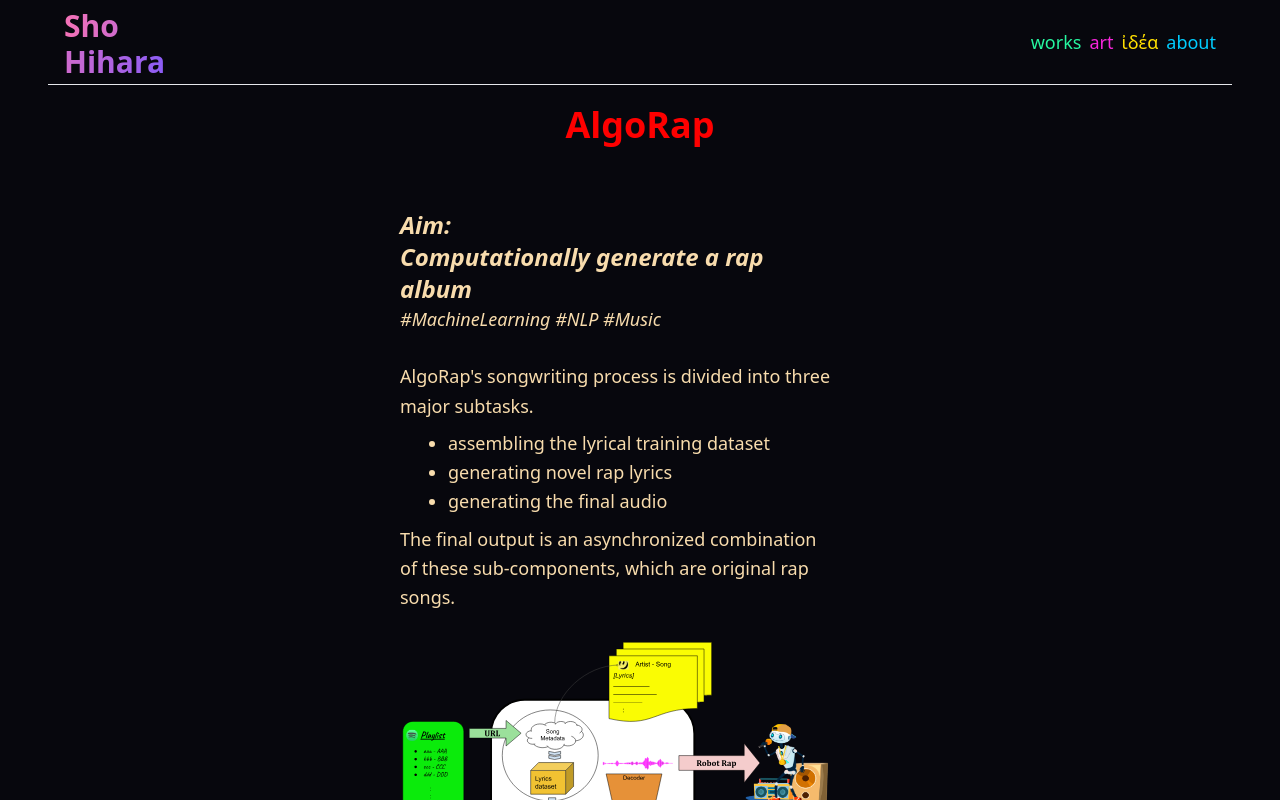
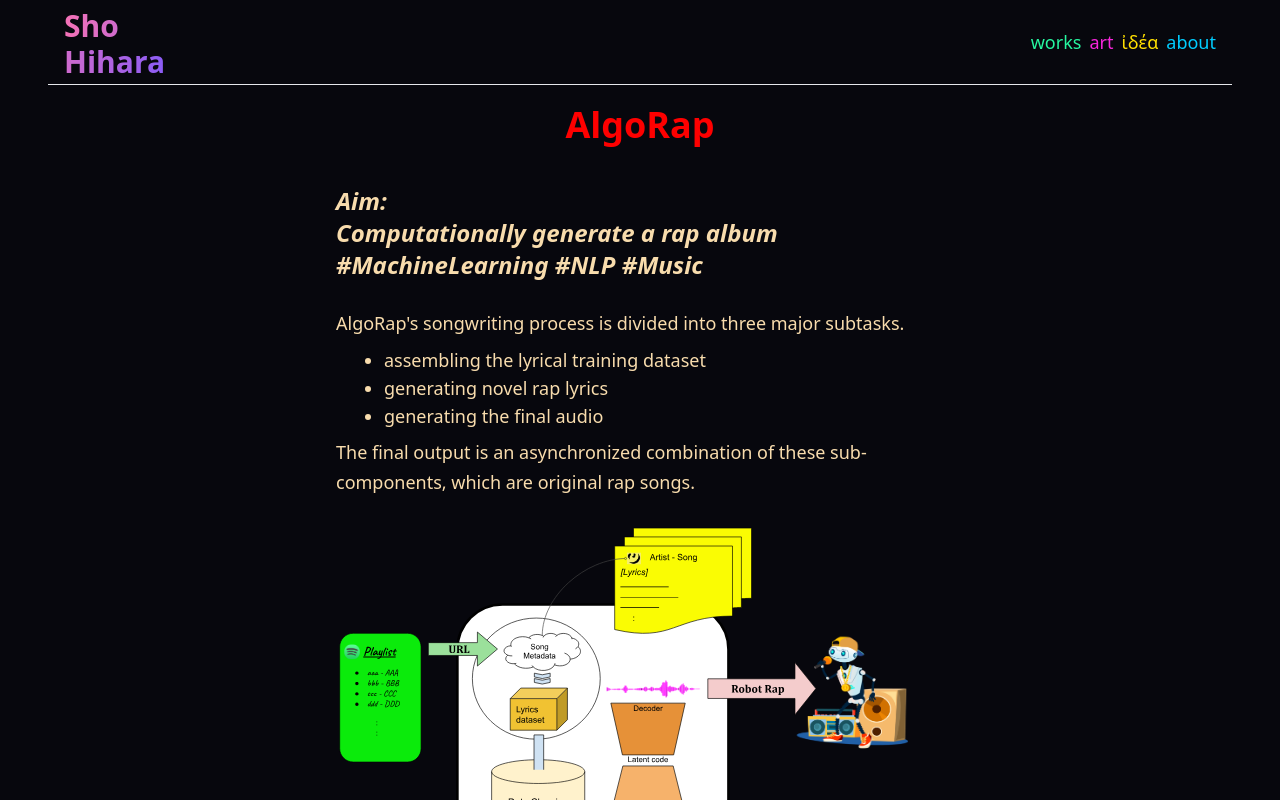
Before and after one commit to neila/neila.github.io, a Next.js app: page /works/algorap in a window 1280 px wide. Shown: the top 800 px of the page. Built offline with nearby package versions, Linux system fonts and the light colour scheme; what @tailwindcss/typography would draw is missing.

Commit message:
formatting fixes

```diff
--- a/components/Header.js
+++ b/components/Header.js
@@ -15,7 +15,7 @@ function Header() {
                     src = {Icon}
                     width={80}
                     height={80}/> */}
-                    <div className="text-3xl font-extrabold absolute w-0 cursor-pointer">
+                    <div className="text-2xl lg:text-3xl font-extrabold absolute w-0 cursor-pointer">
                         <span className="bg-clip-text text-transparent bg-gradient-to-r from-pink-400 to-purple-500">
                             Sho Hihara
                         </span>
--- a/components/Header_home.js
+++ b/components/Header_home.js
@@ -13,7 +13,7 @@ function Header_home() {
                     src = {Icon}
                     width={80}
                     height={80}/> */}
-                    <div className="text-3xl font-extrabold absolute w-0 cursor-pointer">
+                    <div className="text-2xl lg:text-3xl font-extrabold absolute w-0 cursor-pointer">
                         <span className="bg-clip-text text-transparent bg-gradient-to-r from-pink-400 to-purple-500">
                             Sho Hihara
                         </span>
--- a/pages/ideas.js
+++ b/pages/ideas.js
@@ -56,8 +56,8 @@ export default function ideas({ postsList }) {
                                         pathname: `/ideas/${encodeURIComponent(id)}`
                                     }}>
                                     <div>
-                                        <h3 className=' truncate'>{id}</h3>
-                                        <small className=' truncate'>{dateFormat(date, "yyyy-mm-dd", true)}, {tags}</small>
+                                        <h3 className='truncate text-base lg:text-lg'>{id}</h3>
+                                        <p className='truncate text-xs lg:text-sm'>{dateFormat(date, "yyyy-mm-dd", true)}, {tags}</p>
                                     </div>
                                 </Link>
                             </div>
--- a/pages/works/algorap.js
+++ b/pages/works/algorap.js
@@ -11,7 +11,7 @@ import Algorap6_1 from '/public/images/Algorap6_1.png';
 import Algorap6_2 from '/public/images/Algorap6_2.png';
 import Algorap6_3 from '/public/images/Algorap6_3.png';
 
-const Title = ({section, color}) => <div class="mt-5 mb-7 text-center flex-grow-0"><h1 className={color}> {section} </h1></div>
+const Title = ({section, color}) => <div className="mt-5 mb-7 text-center flex-grow-0"><h1 className={color}> {section} </h1></div>
 
 export default function algorap() {
     return (
@@ -29,29 +29,29 @@ export default function algorap() {
                     <div className='h-full flex-grow relative text-[#F8DCAD]'>
                         <Title section="AlgoRap" color="text-[#FE0000]" />
 
-                        <div className="md:w-4/6 lg:w-1/2 md:ml-32 lg:ml-48 mt-10 lg:mt-16 left-2 ">
+                        <div className="lg:w-4/6 2xl:w-1/2 lg:ml-32 2xl:ml-48 mt-10 2xl:mt-16 left-2 ">
 
-                            <p><em>
-                                <h2>Aim: <br /> Computationally generate a rap album</h2>
+                            <h2><em>
+                                Aim: <br /> Computationally generate a rap album
                                 #MachineLearning #NLP #Music
-                            </em></p>
+                            </em></h2>
                             <br />
 
                             <p>
                                 AlgoRap's songwriting process is divided into three major subtasks.
+                            </p>
                             <ol className="p-2">
                                 <li className='list-disc ml-10'>assembling the lyrical training dataset</li>
                                 <li className='list-disc ml-10'>generating novel rap lyrics</li>
                                 <li className='list-disc ml-10'>generating the final audio</li>
                             </ol>
+                            <p>
                                 The final output is an asynchronized combination of these sub-components, which are original rap songs.
                             </p>
                             <br />
                             <Image src = {Algorap1} />
                             <br />
-                            <p >
                             <h2>Generating Lyrics</h2>
-                            </p>
                             <p>
                                 To generate rap verses, AlgoRap finetunes OpenAI’s GPT-2, an unsupervised, general-purpose generative language model based on Transformer architecture.
                                 The approach is called the PPLM (Plug-and-Play Language Model), which combines a pretrained language model with an attribute model to fine-tunes the final output to the style of our choice - in this case, rap lyrics.
@@ -91,6 +91,7 @@ export default function algorap() {
                             <br />
                             <p>
                                 The model produces good outputs now and then, such as the following example with consistent end rhymes:
+                            </p>
                             <ul className="text-center p-2">
                                 <li>My verses are criminal</li>
                                 <li>Efforts are minimal</li>
@@ -98,9 +99,11 @@ export default function algorap() {
                                 <li>We’ll put you in a critical</li>
                                 <li>When we invisible</li>
                             </ul>
+                            <p>
                                 However, like any rapper, AlgoRap also flops.
                                 Sometimes, it gets stuck repeating the same verse or word over and over again.
                                 One such failure repeated the same five words 42 times:
+                            </p>
                             <ul className="text-center p-2">
                                 <li>What is a magic ring?</li>
                                 <li>What is a magic ring?</li>
@@ -108,12 +111,11 @@ export default function algorap() {
                                 <li>What is a magic ring?</li>
                                 <li>What is a magic ring?</li>
                             </ul>
+                            <p>
                                 See <a href='https://drive.google.com/drive/folders/13w_n7UNzEaPrk6yLpNp_0GsYC9sB8-I7?usp=sharing'>here</a> for more examples of the generated lyrics.
                             </p>
                             <br />
-                            <p >
                             <h2>From words to songs</h2>
-                            </p>
                             <p>
                                 Music data is extremely high dimensional. At any given point of a song, which is of arbitrary finite length,
                                 there are 48 different pitches (and that is by limiting ourselves within a four octave range of the chromatic scale) that can be played by a single piano.
--- a/pages/works/digihana.js
+++ b/pages/works/digihana.js
@@ -5,7 +5,7 @@ import Footer from '../../components/Footer';
 import flower1 from '/public/images/flower1.svg';
 import flower2 from '/public/images/flower2.svg';
 
-const Title = ({digi, hana, colord, colorh}) => <div class="mt-5 mb-7 justify-center flex"><h1 className={colord}> {digi} </h1><h1 className={colorh}> {hana} </h1></div>
+const Title = ({digi, hana, colord, colorh}) => <div className="mt-5 mb-7 justify-center flex"><h1 className={colord}> {digi} </h1><h1 className={colorh}> {hana} </h1></div>
 
 export default function radio() {
     return (
@@ -23,7 +23,7 @@ export default function radio() {
                     <div className='h-full flex-grow relative'>
                         <Title digi="DIGI" hana="HANA" colord="bg-clip-text text-transparent bg-gradient-to-b from-[#22C1C3] to-[#FDBB2D]" colorh="bg-clip-text text-transparent bg-gradient-to-b from-[#833AB4] to-[#FD1D1D]"/>
 
-                        <div className="md:w-4/6 lg:w-1/2 md:ml-32 lg:ml-48 mt-10 lg:mt-16 left-2 ">
+                        <div className="lg:w-4/6 2xl:w-1/2 lg:ml-32 2xl:ml-48 mt-10 2xl:mt-16 left-2 ">
                             <div className="flex"><Image src={flower1} /><Image src={flower2} /></div>
                             <br />
                             <p>
--- a/pages/works/radio.js
+++ b/pages/works/radio.js
@@ -4,7 +4,7 @@ import Header from '../../components/Header';
 import Footer from '../../components/Footer';
 import Songrec from '/public/images/songrec.png'
 
-const Title = ({section, color}) => <div class="mt-5 mb-7 text-center flex-grow-0"><h1 className={color}> {section} </h1></div>
+const Title = ({section, color}) => <div className="mt-5 mb-7 text-center flex-grow-0"><h1 className={color}> {section} </h1></div>
 
 export default function radio() {
     return (
@@ -22,7 +22,7 @@ export default function radio() {
                     <div className='h-full flex-grow relative text-[#94988C]'>
                         <Title section="Radio algorithm" color="text-[#6CC417]"/>
 
-                        <div className="md:w-4/6 lg:w-1/2 md:ml-32 lg:ml-48 mt-10 lg:mt-16 left-2 ">
+                        <div className="lg:w-4/6 2xl:w-1/2 lg:ml-32 2xl:ml-48 mt-10 2xl:mt-16 left-2 ">
                             <p>
                                 I implemented an algorithm that takes a user’s input as a song title and returns the list of songs that should be played in order; like a radio.
                             </p>
--- a/pages/works/synthfeed.js
+++ b/pages/works/synthfeed.js
@@ -4,7 +4,7 @@ import Header from '../../components/Header';
 import Footer from '../../components/Footer';
 import Synthfeed1 from '/public/images/Synthfeed_home.png'
 
-const Title = ({section, color}) => <div class="mt-5 mb-7 text-center flex-grow-0"><h1 className={color}> {section} </h1></div>
+const Title = ({section, color}) => <div className="mt-5 mb-7 text-center flex-grow-0"><h1 className={color}> {section} </h1></div>
 
 export default function synthfeed() {
     return (
@@ -22,7 +22,7 @@ export default function synthfeed() {
                     <div className='h-full flex-grow relative text-[#6BADDC]'>
                         <Title section="SynthFeed" color="text-[#00CC30]" />
 
-                        <div className="md:w-4/6 lg:w-1/2 md:ml-32 lg:ml-48 mt-10 lg:mt-16 left-2 ">
+                        <div className="lg:w-4/6 2xl:w-1/2 lg:ml-32 2xl:ml-48 mt-10 lg:mt-16 left-2 ">
                             <p>
                                 <a href='https://synthfeed.com/' className="text-[#00CC30]">SynthFeed</a> is an online feedback platform for music producers to get targeted feedback from professionals on creative and technical aspects of their work.
                                 Currently, the professional artists providing feedback on SynthFeed have accumulated in total multiple billion streams across different platforms.
--- a/public/styles/globals.css
+++ b/public/styles/globals.css
@@ -4,22 +4,22 @@
 
 @layer base {
     body {
-        @apply bg-[#07070D] text-[#F9EFF1] text-lg font-normal lg:mx-12;
+        @apply bg-[#07070D] text-[#F9EFF1] text-base lg:text-lg font-normal lg:mx-12;
     }
     h1 {
-        @apply text-4xl font-bold;
+        @apply text-3xl lg:text-4xl font-bold;
     }
     h2 {
-        @apply text-2xl font-bold;
+        @apply text-xl lg:text-2xl font-bold;
     }
     h3 {
-        @apply text-lg font-bold;
+        @apply text-base lg:text-lg font-bold;
     }
     a {
         @apply underline hover:text-[#F8D106];
     }
     p {
-        @apply lg:leading-relaxed;
+        @apply text-base lg:text-lg lg:leading-relaxed;
     }
 }
 
```
Also changed, not shown: components/Footer.js (+51 -14 lines), pages/works/er-simulation.js (+6 -7 lines). Lines whose indentation alone changed are shown as unchanged.
